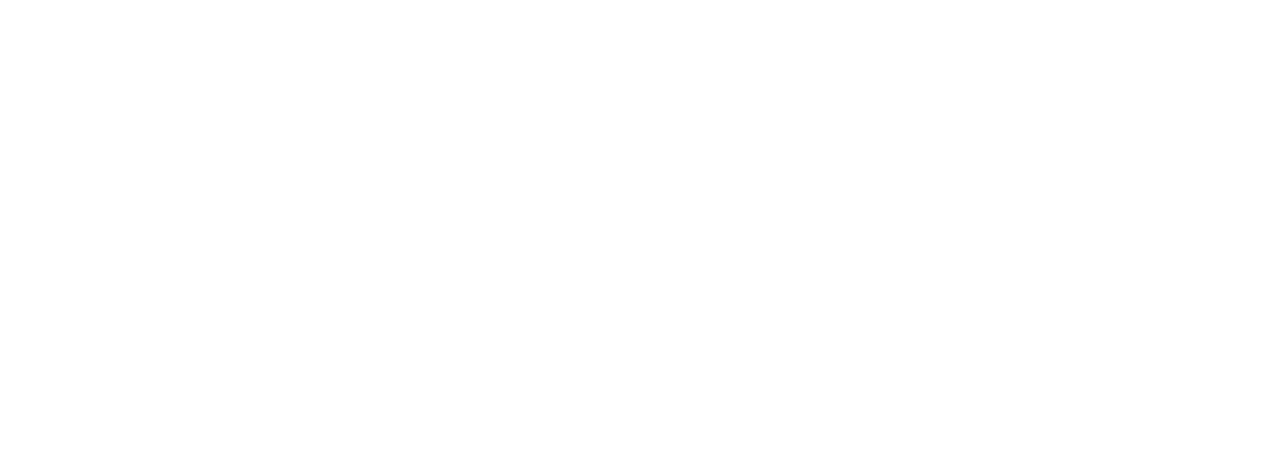
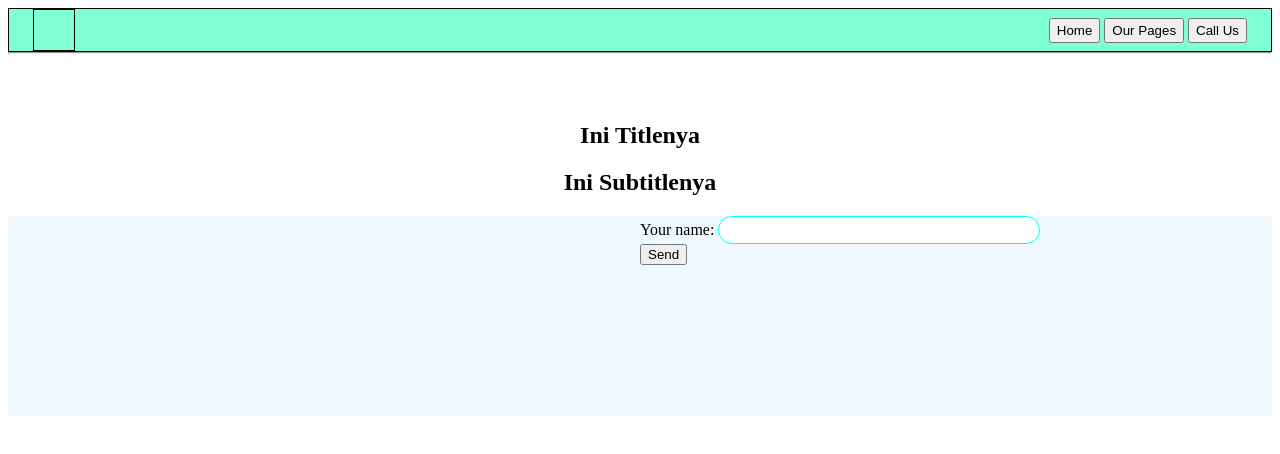
Before and after one commit to revou-fundamental-course/18-mar-24-herdiwongjava, a plain HTML site: page index.html in a window 1280 px wide. Drawn offline with Linux system fonts and the light colour scheme.

Commit message:
first coding

```diff
--- a/css/style.css
+++ b/css/style.css
@@ -1,2 +1,43 @@
-/*TEST GIT EKO HERDIANTO*/
-/*TEST PERUBAHAN*/
+.header-container {
+    border : 1px solid;
+    display: flex;
+    align-items: center;
+    justify-content: space-between;
+    padding-left: 24px;
+    padding-right: 24px;
+    background-color: aquamarine;
+}
+
+hr{
+    margin: 0px;
+}
+
+.logo-icon {
+    width: 40px;
+    height: 40px;
+    border: 1px solid;
+}
+
+.nav-container>button {
+    height: 25px;
+}
+
+.section-container {
+    padding-top: 48px;
+    padding-bottom: 24px;
+}
+
+.section-container>header {
+    text-align: center;
+}
+
+.section-content-container {
+    display: flex;
+}
+
+.name-input {
+    height:  24px;
+    width: 50%;
+    border: 1px solid aqua;
+    border-radius: 16px;
+}
--- a/index.html
+++ b/index.html
@@ -0,0 +1,37 @@
+<!DOCTYPE html>
+
+<head>
+    <title></title>
+    <link rel="stylesheet" href="css/style.css">
+</head>
+
+<body>
+    <header class="header-container">
+        <section class="logo-icon"></section>
+        <section class="nav-container">
+            <button>Home</button>
+            <button>Our Pages</button>
+            <button>Call Us</button>
+        </section>
+    </header>
+    <hr />
+
+    <section class="section-container">
+         <header>
+            <h1>Ini Titlenya</h1>
+            <h2>Ini Subtitlenya</h2>
+         </header>
+
+         <div class="section-content-container">
+            <div style="height: 200px; width: 100%; background-color: aliceblue;"></div>
+
+            <div style="height: 200px; width: 100%; background-color: aliceblue;">
+                <label>Your name:</label>
+                <input type="text" class="name-input"><br />
+                <button type="button">Send</button>
+        </div>
+    </section>
+
+</body>
+
+</html>
--- a/js/scrip.js
+++ b/js/scrip.js
@@ -0,0 +1,3 @@
+.header-container {
+    border : 1px solid;
+}
```
